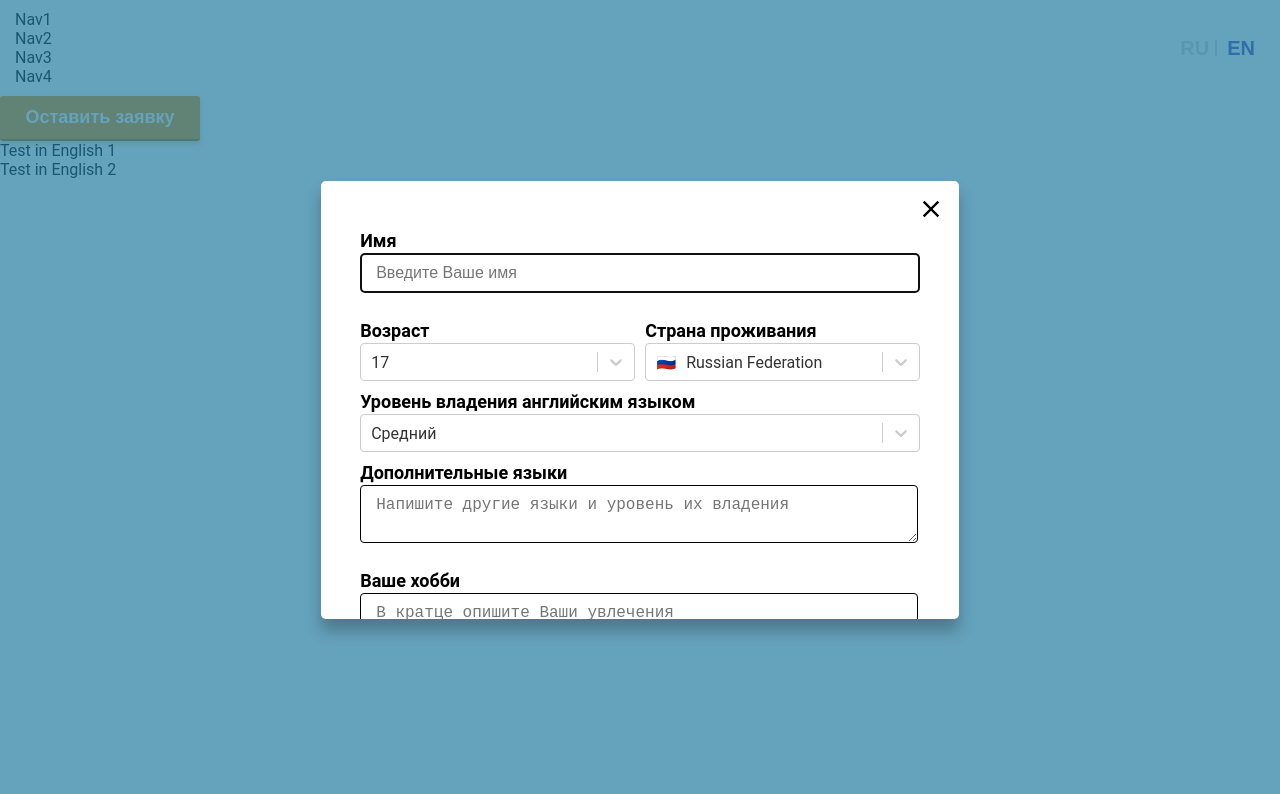
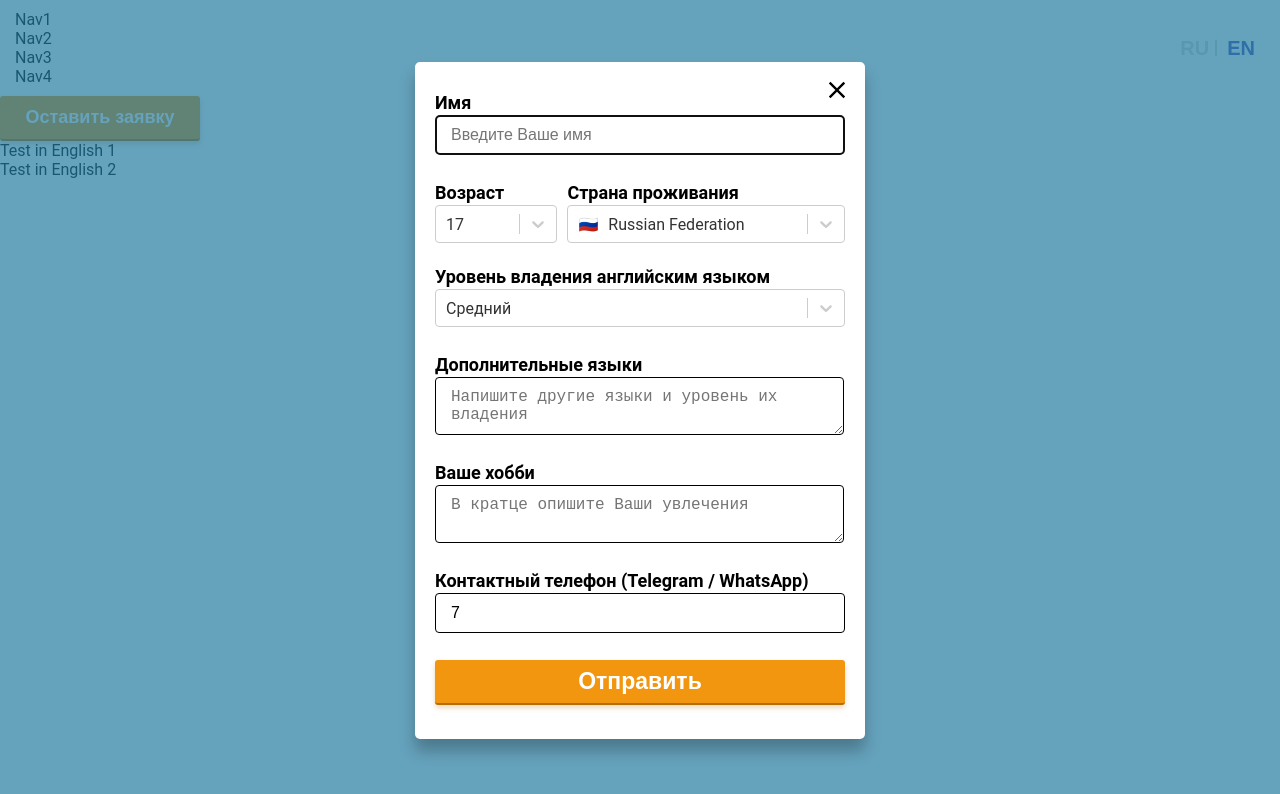
Before and after one commit to StyOld/tango-agency, a React (Create React App) app: page / in a window 1280 px wide. Both pictures are taken after a click on the button "Оставить заявку". Shown: the top 794 px of the page. Built offline with nearby package versions, Linux system fonts and the light colour scheme.

Commit message:
update form

```diff
--- a/src/components/RegistrationButton/RegistrationButton.css
+++ b/src/components/RegistrationButton/RegistrationButton.css
@@ -26,9 +26,10 @@
 .customModal {
     width: 100%;
     height: 100%;
-    max-width: 600px;
-    max-height: 400px;
+    max-width: 450px;
+    max-height: 677px;
     border-radius: 5px;
+    padding: 0;
 }
 
 @keyframes customEnterOverlayAnimation {
--- a/src/components/RegistrationForm/RegistrationForm.css
+++ b/src/components/RegistrationForm/RegistrationForm.css
@@ -1,12 +1,10 @@
 .registration-form__container {
     margin: 30px 20px;
-    max-height: 500px;
 }
 
 .registration-form__section {
     display: flex;
     flex-direction: column;
-    width: 100%;
     margin-bottom: 10px;
 }
 
@@ -50,7 +48,8 @@
 .registration-form__textarea,
 .registration-form__textarea-error {
     width: 100%;
-    max-width: 526px;
+    max-width: 377px;
+    min-width: 377px;
     padding: 10px 15px;
     font-size: 16px;
     border-radius: 4px;
@@ -74,6 +73,16 @@
     margin-bottom: 15px;
 }
 
-select {
-    cursor: pointer !important;
+.registration-form__error-button {
+    width: 100%;
+    height: 45px;
+    border: 0 solid transparent;
+    border-bottom: solid 2px #b46e07;
+    box-shadow: 0 3px 5px 0 rgb(180 110 7 / 26%);
+    border-radius: 3px;
+    background-color: #f29610;
+    color: #fff;
+    font-weight: 700;
+    font-size: 23px;
+    cursor: pointer;
 }
--- a/src/components/RegistrationForm/RegistrationForm.jsx
+++ b/src/components/RegistrationForm/RegistrationForm.jsx
@@ -8,11 +8,12 @@ import './RegistrationForm.css'
 
 const defaultValues = {
     name: "",
-    about: "",
     age: { value: 17, label: 17 },
     country: { value: "RU", label: "Russian Federation", phone: "7" },
     english_level: { value: 'middle', label: 'Средний'},
     additional_lang: "",
+    about: "",
+    phone: "7",
 };
 
 const formatOptionLabel = ({ value, label }) => (
@@ -53,12 +54,12 @@ const RegistrationForm = () => {
                 />
                 <div className="registration-form__error-validation">
                     {errors.name?.type === "required" && 'Это поле обязательно для заполнения'}
-                    {errors.name?.type === "minLength" && 'Минимум 3 символа'}
+                    {errors.name?.type === "minLength" && 'Минимум 3 буквы'}
                 </div>
             </section>
 
-            <section className="registration-form__section-double">
-                <section className="registration-form__section" style={{marginRight: '10px'}}>
+            <div className="registration-form__section-double" style={{ marginBottom: '13px' }}>
+                <section className="registration-form__section" style={{ flexGrow: 1, marginRight: 10}}>
                     <label
                         htmlFor="age"
                         className="registration-form__label"
@@ -70,10 +71,11 @@ const RegistrationForm = () => {
                         as={Select}
                         options={Array.from({length: 45}, (v, i) => ({value: 17+i, label: 17+i}))}
                         control={control}
+                        menuColor='red'
                     />
                 </section>
 
-                <section className="registration-form__section">
+                <section className="registration-form__section" style={{flexGrow: 2}}>
                     <label
                         htmlFor="country"
                         className="registration-form__label"
@@ -88,9 +90,9 @@ const RegistrationForm = () => {
                         control={control}
                     />
                 </section>
-            </section>
+            </div>
 
-            <section className="registration-form__section">
+            <section className="registration-form__section" style={{marginBottom: '27px'}}>
                 <label
                     htmlFor="english_level"
                     className="registration-form__label"
@@ -118,12 +120,17 @@ const RegistrationForm = () => {
                             minRows={2}
                             maxRows={2}
                             placeholder="Напишите другие языки и уровень их владения"
-                            className="registration-form__textarea"
+                            className={`registration-form__textarea${errors.additional_lang ? '-error' : ''}`}
+                            onClick={() => clearErrors('additional_lang')}
                         />
                     }
                     name="additional_lang"
                     control={control}
+                    rules={{ required: true }}
                 />
+                <div className="registration-form__error-validation">
+                    {errors.additional_lang && 'Это поле обязательно для заполнения'}
+                </div>
             </section>
 
             <section className="registration-form__section">
@@ -136,8 +143,8 @@ const RegistrationForm = () => {
                 <Controller
                     as={
                         <TextareaAutosize
-                            minRows={3}
-                            maxRows={6}
+                            minRows={2}
+                            maxRows={2}
                             placeholder="В кратце опишите Ваши увлечения"
                             className={`registration-form__textarea${errors.about ? '-error' : ''}`}
                             onClick={() => clearErrors('about')}
@@ -152,7 +159,28 @@ const RegistrationForm = () => {
                 </div>
             </section>
 
-            <input type="submit" />
+            <section className="registration-form__section">
+                <label
+                    htmlFor="phone"
+                    className="registration-form__label"
+                >
+                    Контактный телефон (Telegram / WhatsApp)
+                </label>
+                <input
+                    name="phone"
+                    placeholder="Введите Ваши контакты"
+                    className={`registration-form__input${errors.phone ? '-error' : ''}`}
+                    ref={register({ required: true })}
+                    onClick={() => clearErrors('phone')}
+                />
+                <div className="registration-form__error-validation">
+                    {errors.phone && 'Это поле обязательно для заполнения'}
+                </div>
+            </section>
+
+            <button type="submit" className="registration-form__error-button">
+                Отправить
+            </button>
         </form>
     );
 };
```
Also changed, not shown: 1 other file (tests, documents, lock files or other folders).
